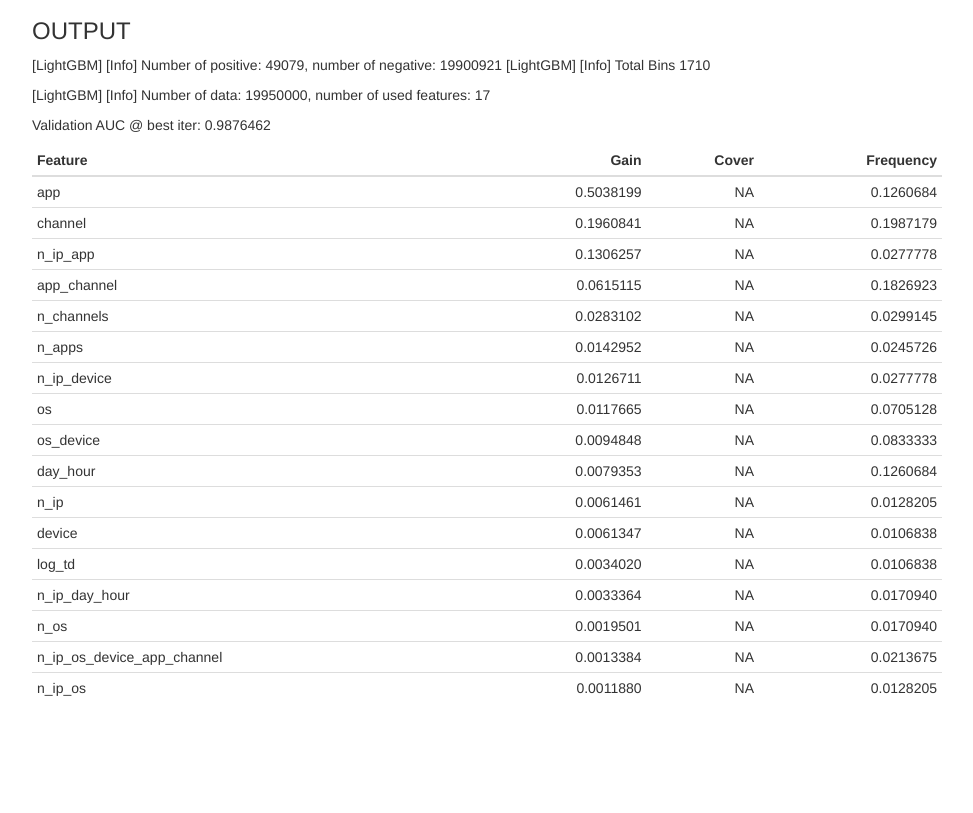
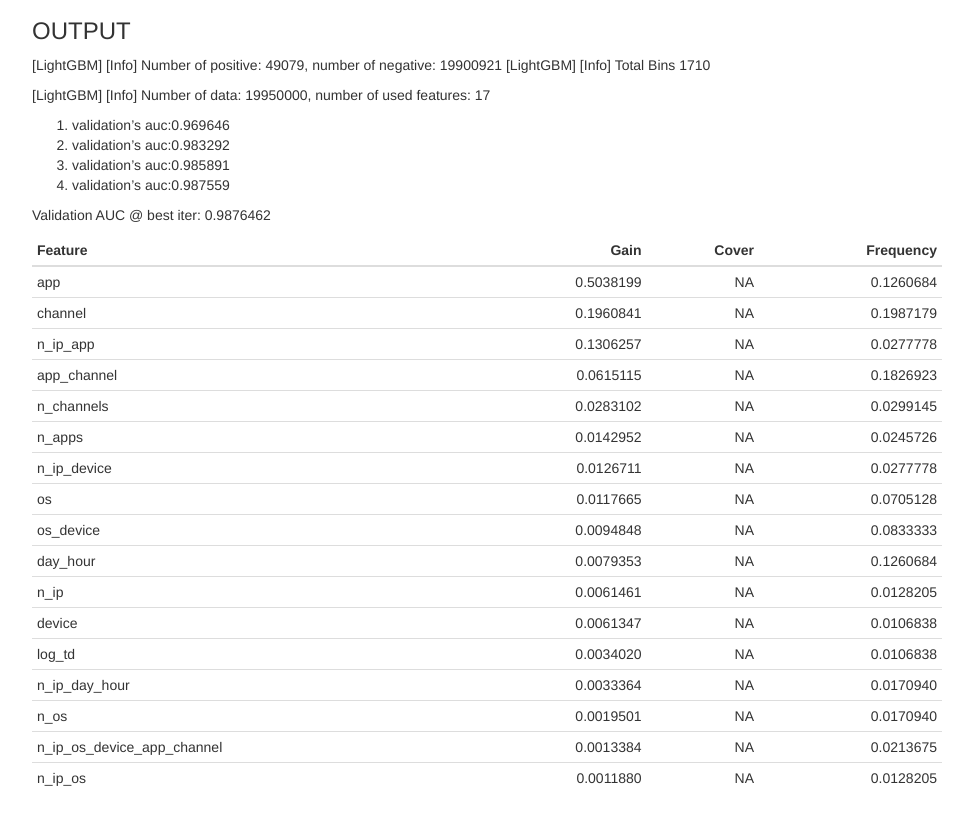
Before and after one commit to samuelbarbosaa/samuelbarbosaa.github.io, a plain HTML site: page kaggle_comp_notebook.html in a window 1280 px wide. Shown: the part 3021-3834 px from the top of the page, without its empty margins (153-1126 px from the left). Before the commit the page ends 3744 px from the top, so only its background shows below. Drawn offline with nearby package versions, Linux system fonts and the light colour scheme; some packages are replaced by stand-ins of ours.

Commit message:
slight mod

```diff
--- a/kaggle_comp_notebook.html
+++ b/kaggle_comp_notebook.html
@@ -277,6 +277,12 @@ fwrite(sub, &quot;lightgbm_45mm.csv&quot;)</code></pre>
 <h3>OUTPUT</h3>
 <p>[LightGBM] [Info] Number of positive: 49079, number of negative: 19900921 [LightGBM] [Info] Total Bins 1710</p>
 <p>[LightGBM] [Info] Number of data: 19950000, number of used features: 17</p>
+<ol style="list-style-type: decimal">
+<li>validation’s auc:0.969646</li>
+<li>validation’s auc:0.983292</li>
+<li>validation’s auc:0.985891</li>
+<li>validation’s auc:0.987559</li>
+</ol>
 <p>Validation AUC @ best iter: 0.9876462</p>
 <table>
 <thead>
```
